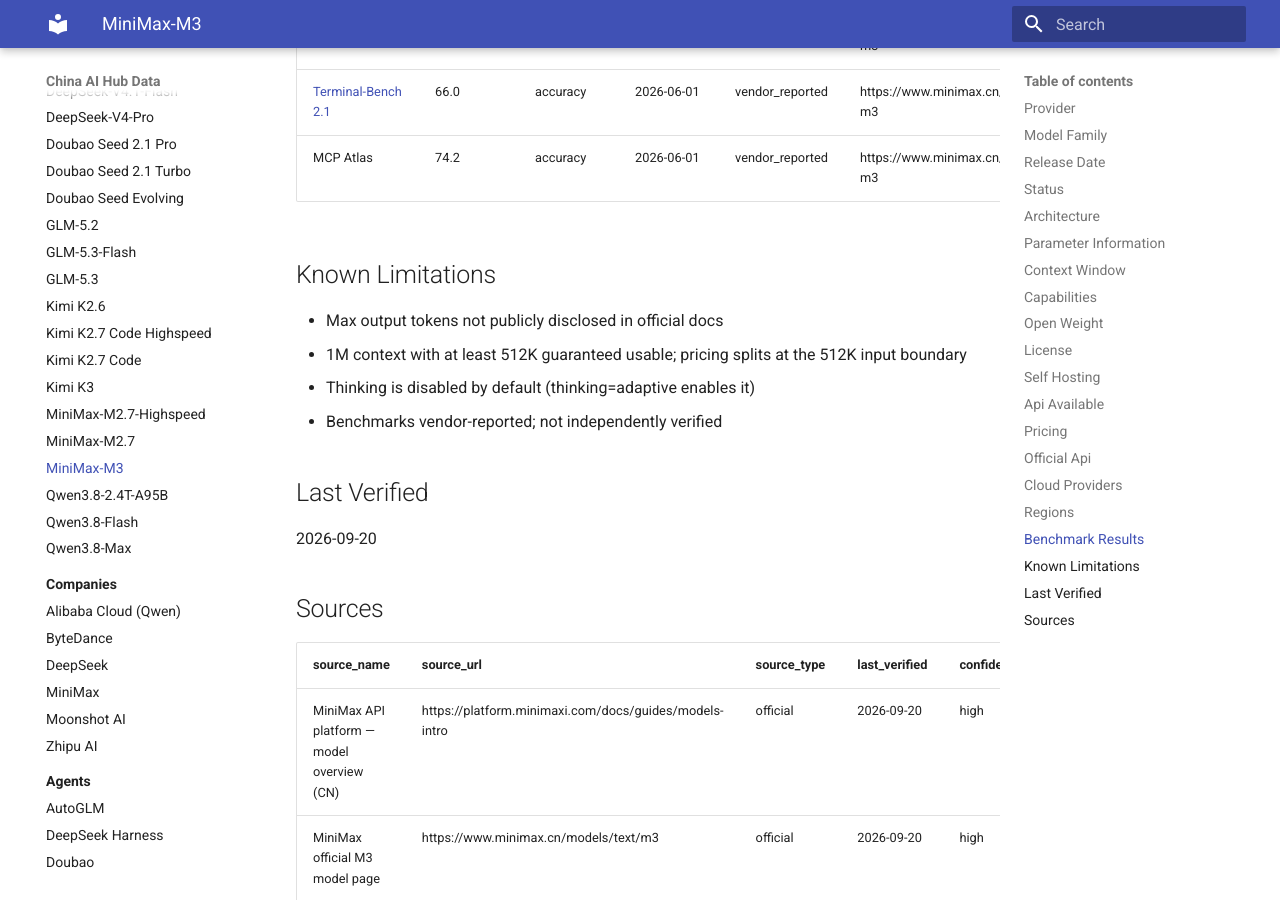
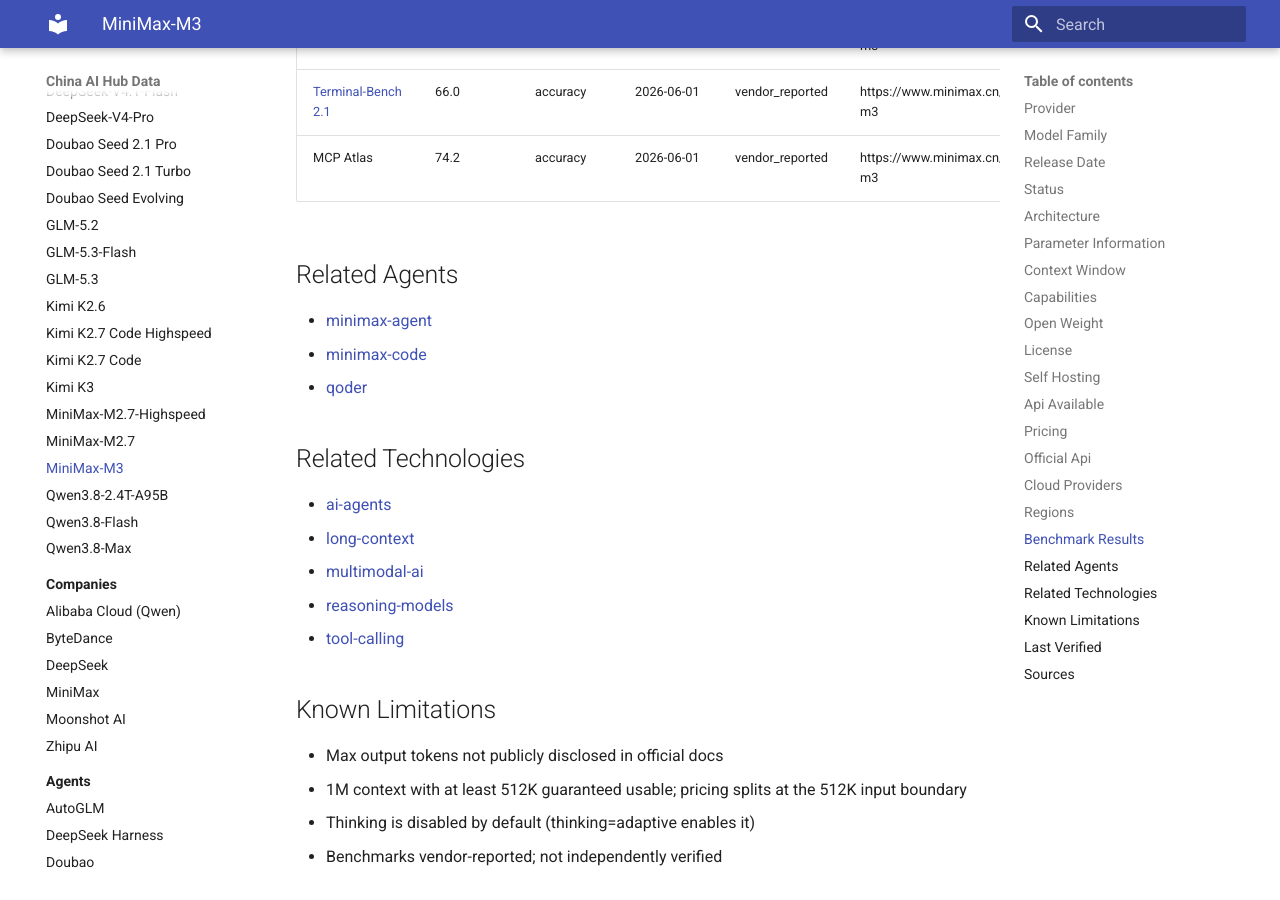
Before and after one commit to martinxionbiotech-max/china-ai-hub-data, an MkDocs documentation site: the page built from docs/models/minimax-m3.md, in a window 1280 px wide and 900 px high, scrolled down 2708 px. Built offline with MkDocs 1.6.1 and Material for MkDocs 9.7.7, drawn with Linux system fonts in a browser that asks for light colours.

Commit message:
feat(p1): 模型实体页补 Related Agents/Related Technologies 关系章节
- 数据 join（零编造）：agents 的 Underlying Models 反查 → 4 个模型页 Related Agents
- 主站 technologies 的 related_models 反查 → 6 个模型页 Related Technologies
- 链接指向 Data Hub 对应实体页（../agents/、../technologies/）
- 插入位置：Known Limitations 之前

```diff
--- a/docs/models/minimax-m3.md
+++ b/docs/models/minimax-m3.md
@@ -130,6 +130,20 @@
 | [Terminal-Bench 2.1](../benchmarks/terminal-bench.md) | 66.0 | accuracy | 2026-06-01 | vendor_reported | https://www.minimax.cn/blog/minimax-m3 |
 | MCP Atlas | 74.2 | accuracy | 2026-06-01 | vendor_reported | https://www.minimax.cn/blog/minimax-m3 |
 
+## Related Agents
+
+- [minimax-agent](../agents/minimax-agent.md)
+- [minimax-code](../agents/minimax-code.md)
+- [qoder](../agents/qoder.md)
+
+## Related Technologies
+
+- [ai-agents](../technologies/ai-agents.md)
+- [long-context](../technologies/long-context.md)
+- [multimodal-ai](../technologies/multimodal-ai.md)
+- [reasoning-models](../technologies/reasoning-models.md)
+- [tool-calling](../technologies/tool-calling.md)
+
 ## Known Limitations
 
 - Max output tokens not publicly disclosed in official docs
```
Also changed, not shown: docs/models/deepseek-v3-2.md (+4 -0 lines), docs/models/deepseek-v4-1-flash.md (+13 -0 lines), docs/models/deepseek-v4-pro.md (+13 -0 lines), docs/models/doubao-seed-2-1-pro.md (+8 -0 lines), docs/models/kimi-k3.md (+14 -0 lines).
